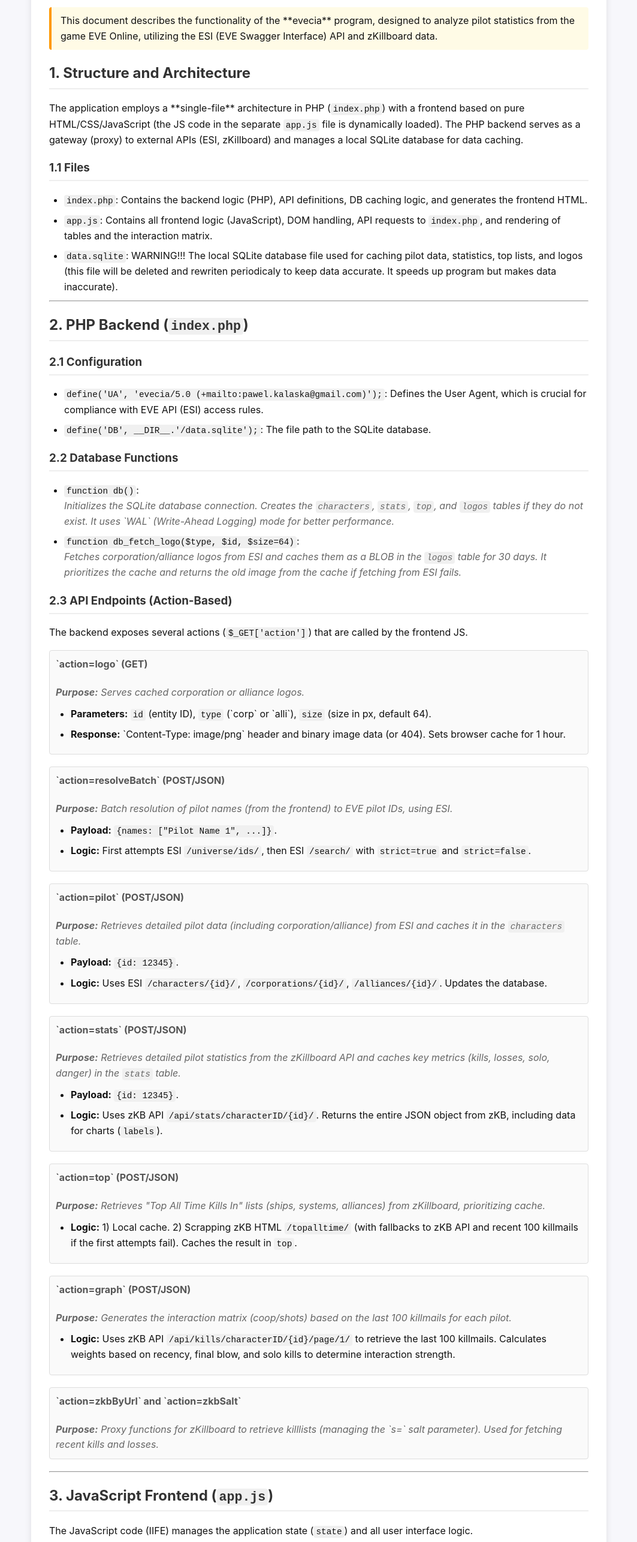
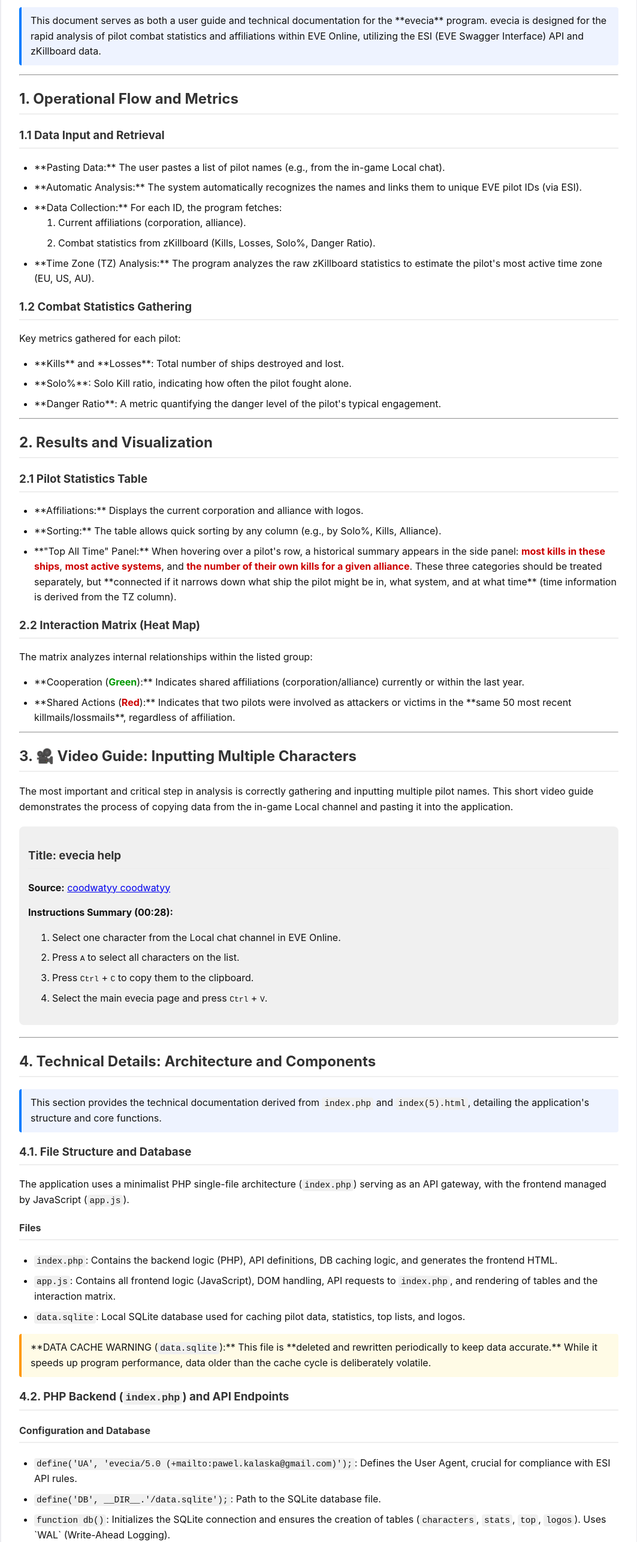
Before and after one commit to HKHK55/evecia-online-technical-documentacion, a plain HTML site: page index.html in a window 1280 px wide. Shown: the part 140-2711 px from the top of the page at 60% size, without its empty margins (108-1171 px from the left). Drawn offline with Linux system fonts and the light colour scheme.

Commit message:
Update index.html

```diff
--- a/index.html
+++ b/index.html
@@ -3,159 +3,186 @@
 <head>
     <meta charset="UTF-8">
     <meta name="viewport" content="width=device-width, initial-scale=1.0">
-    <title>evecia - Technical Documentation</title>
+    <title>evecia - Comprehensive Documentation</title>
     <style>
         body { font-family: -apple-system, BlinkMacSystemFont, "Segoe UI", Roboto, Helvetica, Arial, sans-serif; line-height: 1.6; margin: 0; padding: 20px; background-color: #f7f7fb; color: #111; }
-        .container { max-width: 900px; margin: 0 auto; background: #fff; padding: 30px; border-radius: 8px; box-shadow: 0 4px 12px rgba(0, 0, 0, 0.1); }
-        h1, h2, h3 { color: #333; border-bottom: 2px solid #eee; padding-bottom: 5px; }
+        .container { max-width: 1000px; margin: 0 auto; background: #fff; padding: 30px; border-radius: 8px; box-shadow: 0 4px 12px rgba(0, 0, 0, 0.1); }
+        h1, h2, h3, h4 { color: #333; border-bottom: 2px solid #eee; padding-bottom: 5px; }
         h1 { border-bottom: 3px solid #ccc; }
         code { background-color: #f0f0f0; padding: 2px 4px; border-radius: 4px; font-family: "Courier New", monospace; font-size: 0.9em; }
         pre { background-color: #eef3ff; padding: 10px; border-radius: 4px; overflow-x: auto; font-size: 0.85em; }
         ul { margin: 10px 0; padding-left: 25px; }
         li { margin-bottom: 8px; }
-        .note { border-left: 4px solid #f90; background-color: #fffbe6; padding: 10px 15px; margin: 15px 0; border-radius: 4px; }
+        .note { border-left: 4px solid #007bff; background-color: #eef3ff; padding: 10px 15px; margin: 15px 0; border-radius: 4px; }
+        .warning { border-left: 4px solid #f90; background-color: #fffbe6; padding: 10px 15px; margin: 15px 0; border-radius: 4px; }
         .endpoint { margin-bottom: 20px; border: 1px solid #ddd; padding: 10px; border-radius: 4px; background-color: #fafafa; }
         .endpoint h4 { margin-top: 0; color: #555; }
         .function-desc { font-style: italic; color: #666; }
+        .visual-cue { font-weight: bold; color: #c00; }
+        .cooperation-cue { font-weight: bold; color: #090; }
+        .video-container { margin: 20px 0; padding: 15px; background: #f0f0f0; border-radius: 8px; }
     </style>
 </head>
 <body>
     <div class="container">
-        <h1>evecia - Technical Documentation</h1>
+        <h1>evecia: Comprehensive EVE Online Pilot Analysis Tool</h1>
 
         <div class="note">
-            This document describes the functionality of the **evecia** program, designed to analyze pilot statistics from the game EVE Online, utilizing the ESI (EVE Swagger Interface) API and zKillboard data.
+            This document serves as both a user guide and technical documentation for the **evecia** program. evecia is designed for the rapid analysis of pilot combat statistics and affiliations within EVE Online, utilizing the ESI (EVE Swagger Interface) API and zKillboard data.
         </div>
 
-        <h2 id="architecture">1. Structure and Architecture</h2>
-        <p>The application employs a **single-file** architecture in PHP (<code>index.php</code>) with a frontend based on pure HTML/CSS/JavaScript (the JS code in the separate <code>app.js</code> file is dynamically loaded). The PHP backend serves as a gateway (proxy) to external APIs (ESI, zKillboard) and manages a local SQLite database for data caching.</p>
+        <hr>
 
-        <h3>1.1 Files</h3>
+        <h2 id="how-it-works">1. Operational Flow and Metrics</h2>
+
+        <h3>1.1 Data Input and Retrieval</h3>
         <ul>
-            <li><code>index.php</code>: Contains the backend logic (PHP), API definitions, DB caching logic, and generates the frontend HTML.</li>
-            <li><code>app.js</code>: Contains all frontend logic (JavaScript), DOM handling, API requests to <code>index.php</code>, and rendering of tables and the interaction matrix.</li>
-            <li><code>data.sqlite</code>: WARNING!!! The local SQLite database file used for caching pilot data, statistics, top lists, and logos (this file will be deleted and rewriten periodicaly to keep data accurate. It speeds up program but makes data inaccurate).</li>
+            <li>**Pasting Data:** The user pastes a list of pilot names (e.g., from the in-game Local chat).</li>
+            <li>**Automatic Analysis:** The system automatically recognizes the names and links them to unique EVE pilot IDs (via ESI).</li>
+            <li>**Data Collection:** For each ID, the program fetches:
+                <ol>
+                    <li>Current affiliations (corporation, alliance).</li>
+                    <li>Combat statistics from zKillboard (Kills, Losses, Solo%, Danger Ratio).</li>
+                </ol>
+            </li>
+            <li>**Time Zone (TZ) Analysis:** The program analyzes the raw zKillboard statistics to estimate the pilot's most active time zone (EU, US, AU).</li>
+        </ul>
+
+        <h3>1.2 Combat Statistics Gathering</h3>
+        <p>Key metrics gathered for each pilot:</p>
+        <ul>
+            <li>**Kills** and **Losses**: Total number of ships destroyed and lost.</li>
+            <li>**Solo%**: Solo Kill ratio, indicating how often the pilot fought alone.</li>
+            <li>**Danger Ratio**: A metric quantifying the danger level of the pilot's typical engagement.</li>
         </ul>
 
         <hr>
 
-        <h2 id="backend-php">2. PHP Backend (<code>index.php</code>)</h2>
+        <h2 id="visualization">2. Results and Visualization</h2>
 
-        <h3>2.1 Configuration</h3>
+        <h3>2.1 Pilot Statistics Table</h3>
         <ul>
-            <li><code>define('UA', 'evecia/5.0 (+mailto:pawel.kalaska@gmail.com)');</code>: Defines the User Agent, which is crucial for compliance with EVE API (ESI) access rules.</li>
-            <li><code>define('DB', __DIR__.'/data.sqlite');</code>: The file path to the SQLite database.</li>
+            <li>**Affiliations:** Displays the current corporation and alliance with logos.</li>
+            <li>**Sorting:** The table allows quick sorting by any column (e.g., by Solo%, Kills, Alliance).</li>
+            <li>**"Top All Time" Panel:** When hovering over a pilot's row, a historical summary appears in the side panel: <span class="visual-cue">most kills in these ships</span>, <span class="visual-cue">most active systems</span>, and <span class="visual-cue">the number of their own kills for a given alliance</span>. These three categories should be treated separately, but **connected if it narrows down what ship the pilot might be in, what system, and at what time** (time information is derived from the TZ column).</li>
         </ul>
 
-        <h3>2.2 Database Functions</h3>
+        <h3>2.2 Interaction Matrix (Heat Map)</h3>
+        <p>The matrix analyzes internal relationships within the listed group:</p>
         <ul>
-            <li><code>function db()</code>:
-                <div class="function-desc">Initializes the SQLite database connection. Creates the <code>characters</code>, <code>stats</code>, <code>top</code>, and <code>logos</code> tables if they do not exist. It uses `WAL` (Write-Ahead Logging) mode for better performance.</div>
-            </li>
-            <li><code>function db_fetch_logo($type, $id, $size=64)</code>:
-                <div class="function-desc">Fetches corporation/alliance logos from ESI and caches them as a BLOB in the <code>logos</code> table for 30 days. It prioritizes the cache and returns the old image from the cache if fetching from ESI fails.</div>
-            </li>
+            <li>**Cooperation (<span class="cooperation-cue">Green</span>):** Indicates shared affiliations (corporation/alliance) currently or within the last year.</li>
+            <li>**Shared Actions (<span class="visual-cue">Red</span>):** Indicates that two pilots were involved as attackers or victims in the **same 50 most recent killmails/lossmails**, regardless of affiliation.</li>
         </ul>
 
-        <h3>2.3 API Endpoints (Action-Based)</h3>
-        <p>The backend exposes several actions (<code>$_GET['action']</code>) that are called by the frontend JS.</p>
+        <hr>
 
-        <div class="endpoint">
-            <h4>`action=logo` (GET)</h4>
-            <div class="function-desc"><strong>Purpose:</strong> Serves cached corporation or alliance logos.</div>
-            <ul>
-                <li><strong>Parameters:</strong> <code>id</code> (entity ID), <code>type</code> (`corp` or `alli`), <code>size</code> (size in px, default 64).</li>
-                <li><strong>Response:</strong> `Content-Type: image/png` header and binary image data (or 404). Sets browser cache for 1 hour.</li>
-            </ul>
-        </div>
+        <h2 id="video-guide">3. 🎥 Video Guide: Inputting Multiple Characters</h2>
 
-        <div class="endpoint">
-            <h4>`action=resolveBatch` (POST/JSON)</h4>
-            <div class="function-desc"><strong>Purpose:</strong> Batch resolution of pilot names (from the frontend) to EVE pilot IDs, using ESI.</div>
-            <ul>
-                <li><strong>Payload:</strong> <code>{names: ["Pilot Name 1", ...]}</code>.</li>
-                <li><strong>Logic:</strong> First attempts ESI <code>/universe/ids/</code>, then ESI <code>/search/</code> with <code>strict=true</code> and <code>strict=false</code>.</li>
-            </ul>
-        </div>
+        <p>The most important and critical step in analysis is correctly gathering and inputting multiple pilot names. This short video guide demonstrates the process of copying data from the in-game Local channel and pasting it into the application.</p>
 
-        <div class="endpoint">
-            <h4>`action=pilot` (POST/JSON)</h4>
-            <div class="function-desc"><strong>Purpose:</strong> Retrieves detailed pilot data (including corporation/alliance) from ESI and caches it in the <code>characters</code> table.</div>
-            <ul>
-                <li><strong>Payload:</strong> <code>{id: 12345}</code>.</li>
-                <li><strong>Logic:</strong> Uses ESI <code>/characters/{id}/</code>, <code>/corporations/{id}/</code>, <code>/alliances/{id}/</code>. Updates the database.</li>
-            </ul>
-        </div>
-
-        <div class="endpoint">
-            <h4>`action=stats` (POST/JSON)</h4>
-            <div class="function-desc"><strong>Purpose:</strong> Retrieves detailed pilot statistics from the zKillboard API and caches key metrics (kills, losses, solo, danger) in the <code>stats</code> table.</div>
-            <ul>
-                <li><strong>Payload:</strong> <code>{id: 12345}</code>.</li>
-                <li><strong>Logic:</strong> Uses zKB API <code>/api/stats/characterID/{id}/</code>. Returns the entire JSON object from zKB, including data for charts (<code>labels</code>).</li>
-            </ul>
-        </div>
-
-        <div class="endpoint">
-            <h4>`action=top` (POST/JSON)</h4>
-            <div class="function-desc"><strong>Purpose:</strong> Retrieves "Top All Time Kills In" lists (ships, systems, alliances) from zKillboard, prioritizing cache.</div>
-            <ul>
-                <li><strong>Logic:</strong> 1) Local cache. 2) Scrapping zKB HTML <code>/topalltime/</code> (with fallbacks to zKB API and recent 100 killmails if the first attempts fail). Caches the result in <code>top</code>.</li>
-            </ul>
-        </div>
-
-        <div class="endpoint">
-            <h4>`action=graph` (POST/JSON)</h4>
-            <div class="function-desc"><strong>Purpose:</strong> Generates the interaction matrix (coop/shots) based on the last 100 killmails for each pilot.</div>
-            <ul>
-                <li><strong>Logic:</strong> Uses zKB API <code>/api/kills/characterID/{id}/page/1/</code> to retrieve the last 100 killmails. Calculates weights based on recency, final blow, and solo kills to determine interaction strength.</li>
-            </ul>
-        </div>
-
-        <div class="endpoint">
-            <h4>`action=zkbByUrl` and `action=zkbSalt`</h4>
-            <div class="function-desc"><strong>Purpose:</strong> Proxy functions for zKillboard to retrieve killlists (managing the `s=` salt parameter). Used for fetching recent kills and losses.</div>
+        <div class="video-container">
+            <h3>Title: evecia help</h3>
+            <p><strong>Source:</strong> <a href="http://www.youtube.com/watch?v=rUH-diaVi2s" target="_blank">coodwatyy coodwatyy</a></p>
+            <p><strong>Instructions Summary (00:28):</strong></p>
+            <ol>
+                <li>Select one character from the Local chat channel in EVE Online.</li>
+                <li>Press <kbd>A</kbd> to select all characters on the list.</li>
+                <li>Press <kbd>Ctrl</kbd> + <kbd>C</kbd> to copy them to the clipboard.</li>
+                <li>Select the main evecia page and press <kbd>Ctrl</kbd> + <kbd>V</kbd>.</li>
+            </ol>
         </div>
 
         <hr>
 
-        <h2 id="frontend-js">3. JavaScript Frontend (<code>app.js</code>)</h2>
-        <p>The JavaScript code (IIFE) manages the application state (<code>state</code>) and all user interface logic.</p>
+        <h2 id="technical">4. Technical Details: Architecture and Components</h2>
 
-        <h3>3.1 State Management and I/O</h3>
+        <div class="note">
+            This section provides the technical documentation derived from <code>index.php</code> and <code>index(5).html</code>, detailing the application's structure and core functions.
+        </div>
+
+        <h3>4.1. File Structure and Database</h3>
+        <p>The application uses a minimalist PHP single-file architecture (<code>index.php</code>) serving as an API gateway, with the frontend managed by JavaScript (<code>app.js</code>).</p>
+
+        <h4>Files</h4>
         <ul>
-            <li><code>state</code>: A global state object storing the list of pilots (<code>rows</code>), the sorting key (<code>sortKey</code>, default `alliance`), the sorting direction (<code>sortDir</code>), and the status of the Top Panel.</li>
-            <li><code>saveState() / loadState(json)</code>: Functions to serialize and deserialize the application state (pilots, names) to JSON format. Used for handling the **Save As** (`Ctrl+S`) and **Quick Save** (`Ctrl+Q`, uses `localStorage`) buttons.</li>
-            <li>**Quick Load:** The **Open** button (`Ctrl+O`) defaults to loading the state from `localStorage` (Quick Save), unless clicked with a modifier (`Ctrl/Shift`), which forces the file dialog to open.</li>
+            <li><code>index.php</code>: Contains the backend logic (PHP), API definitions, DB caching logic, and generates the frontend HTML.</li>
+            <li><code>app.js</code>: Contains all frontend logic (JavaScript), DOM handling, API requests to <code>index.php</code>, and rendering of tables and the interaction matrix.</li>
+            <li><code>data.sqlite</code>: Local SQLite database used for caching pilot data, statistics, top lists, and logos.</li>
+        </ul>
+        <div class="warning">
+            **DATA CACHE WARNING (<code>data.sqlite</code>):** This file is **deleted and rewritten periodically to keep data accurate.** While it speeds up program performance, data older than the cache cycle is deliberately volatile.
+        </div>
+
+        <h3>4.2. PHP Backend (<code>index.php</code>) and API Endpoints</h3>
+
+        <h4>Configuration and Database</h4>
+        <ul>
+            <li><code>define('UA', 'evecia/5.0 (+mailto:pawel.kalaska@gmail.com)');</code>: Defines the User Agent, crucial for compliance with ESI API rules.</li>
+            <li><code>define('DB', __DIR__.'/data.sqlite');</code>: Path to the SQLite database file.</li>
+            <li><code>function db()</code>: Initializes the SQLite connection and ensures the creation of tables (<code>characters</code>, <code>stats</code>, <code>top</code>, <code>logos</code>). Uses `WAL` (Write-Ahead Logging).</li>
+            <li><code>function db_fetch_logo($type, $id, $size=64)</code>: Fetches corporation/alliance logos from ESI and caches them in the <code>logos</code> table for 30 days.</li>
         </ul>
 
-        <h3>3.2 Key Logic Functions</h3>
+        <h4>API Endpoints (Actions called by JS)</h4>
+
+        <div class="endpoint">
+            <h4><code>action=logo</code> (GET)</h4>
+            <div class="function-desc"><strong>Purpose:</strong> Serves cached corporation or alliance logos.</div>
+        </div>
+
+        <div class="endpoint">
+            <h4><code>action=resolveBatch</code> (POST/JSON)</h4>
+            <div class="function-desc"><strong>Purpose:</strong> Batch resolution of pilot names to EVE IDs (using ESI).</div>
+        </div>
+
+        <div class="endpoint">
+            <h4><code>action=stats</code> (POST/JSON)</h4>
+            <div class="function-desc"><strong>Purpose:</strong> Retrieves detailed pilot statistics from the zKillboard API and caches key metrics.</div>
+        </div>
+
+        <div class="endpoint">
+            <h4><code>action=top</code> (POST/JSON)</h4>
+            <div class="function-desc"><strong>Purpose:</strong> Retrieves "Top All Time Kills In" lists (ships, systems, alliances) from zKillboard, prioritizing cache.</div>
+        </div>
+
+        <div class="endpoint">
+            <h4><code>action=graph</code> (POST/JSON)</h4>
+            <div class="function-desc"><strong>Purpose:</strong> Generates the interaction matrix (coop/shots) based on the last 100 killmails for each pilot, calculating interaction weights.</div>
+        </div>
+
+        <div class="endpoint">
+            <h4><code>action=zkbByUrl</code> and <code>action=zkbSalt</code></h4>
+            <div class="function-desc"><strong>Purpose:</strong> Proxy functions for zKillboard killlist retrieval (managing the required `s=` salt parameter).</div>
+        </div>
+
+        <h3>4.3. Frontend JavaScript (<code>app.js</code>) and Key Logic</h3>
+        <p>The JavaScript code manages application state and the entire user interface logic.</p>
+
+        <h4>State Management and Key Logic Functions</h4>
         <ul>
-            <li><code>onAnalyze() / window.__run</code>:
-                <div class="function-desc">The main analysis cycle: 1. Parse text from the textarea. 2. Call <code>action=resolveBatch</code> (pilot IDs). 3. Iteratively call <code>action=pilot</code> and <code>action=stats</code> (retrieve details and statistics). 4. Call <code>action=graph</code> (generate matrix). 5. Fetch Top All Time data for the first pilot.</div>
-            </li>
-            <li><code>renderLeft()</code>:
-                <div class="function-desc">Renders the main pilot table (<code>#tab</code>). Implements complex sorting logic. For non-numeric columns (e.g., K/D, Solo%), it uses secondary sorting by alliance/corporation/name.</div>
-            </li>
-            <li><code>renderTop(id)</code>:
-                <div class="function-desc">Displays detailed Top All Time (ships, systems, alliances) for the pilot whose row the cursor hovers over (calls <code>action=top</code> and caches the result in <code>topCache</code>).</div>
-            </li>
-            <li><code>renderHeat()</code>:
-                <div class="function-desc">Renders the interaction matrix table (<code>#heat</code>). Cells are highlighted: green for shared affiliations (corp/alli), red for shared killmails/losses from the last 50.</div>
-            </li>
-            <li><code>analyzeTimezone(statsData)</code>:
-                <div class="function-desc">Extracts the pilot's timezone (TZ) from zKB data (<code>labels</code> → <code>tz:...</code>) and returns an abbreviated string like `EU/US`.</div>
-            </li>
+            <li><code>state</code>: Global state object storing the list of pilots, sorting key, and sorting direction.</li>
+            <li><code>onAnalyze() / window.__run</code>: The main analysis cycle, sequentially calling `resolveBatch`, `pilot`, `stats`, `graph`, and Top All Time data fetching.</li>
+            <li><code>renderLeft()</code>: Renders the main pilot table (<code>#tab</code>), implementing complex multi-level sorting logic.</li>
+            <li><code>renderTop(id)</code>: Displays detailed Top All Time data.</li>
+            <li><code>renderHeat()</code>: Renders the interaction matrix table (<code>#heat</code>).</li>
+            <li><code>analyzeTimezone(statsData)</code>: Extracts the pilot's timezone (TZ) from zKB data.</li>
         </ul>
 
-        <h3>3.3 Keyboard Shortcuts</h3>
+        <h3>4.4. Data Management and Keyboard Shortcuts</h3>
+
+        <h4>Save and Load</h4>
+        <ul>
+            <li><code>saveState() / loadState(json)</code>: Functions to serialize and deserialize the application state to JSON format.</li>
+            <li>**Save As** (<kbd>Ctrl+S</kbd>): Saves the list of pilots to a JSON file.</li>
+            <li>**Quick Save** (<kbd>Ctrl+Q</kbd>): Saves the state to the browser's local storage (`localStorage`).</li>
+        </ul>
+
+        <h4>Keyboard Shortcuts</h4>
         <p>Global keyboard shortcuts are handled by <code>document.addEventListener('keydown')</code> and <code>document.addEventListener('paste')</code>:</p>
         <ul>
-            <li><kbd>Ctrl/Cmd</kbd> + <kbd>S</kbd>: Save As (Save as JSON file).</li>
-            <li><kbd>Ctrl/Cmd</kbd> + <kbd>Q</kbd>: Quick Save (Quick save to `localStorage`).</li>
-            <li><kbd>Ctrl/Cmd</kbd> + <kbd>O</kbd>: Open (Open file dialog).</li>
-            <li><kbd>Ctrl/Cmd</kbd> + <kbd>Enter</kbd>: Analyze (Run analysis).</li>
-            <li><kbd>Ctrl/Cmd</kbd> + <kbd>V</kbd> (global paste): Pastes text into the memo field and automatically starts the analysis.</li>
+            <li><kbd>Ctrl/Cmd</kbd> + <kbd>V</kbd>: Pastes text into the memo field and automatically starts analysis.</li>
+            <li><kbd>Ctrl/Cmd</kbd> + <kbd>Enter</kbd>: Run analysis.</li>
+            <li><kbd>Ctrl/Cmd</kbd> + <kbd>O</kbd>: Open (Opens file dialog or Quick Load from `localStorage`).</li>
         </ul>
     </div>
 </body>
```
